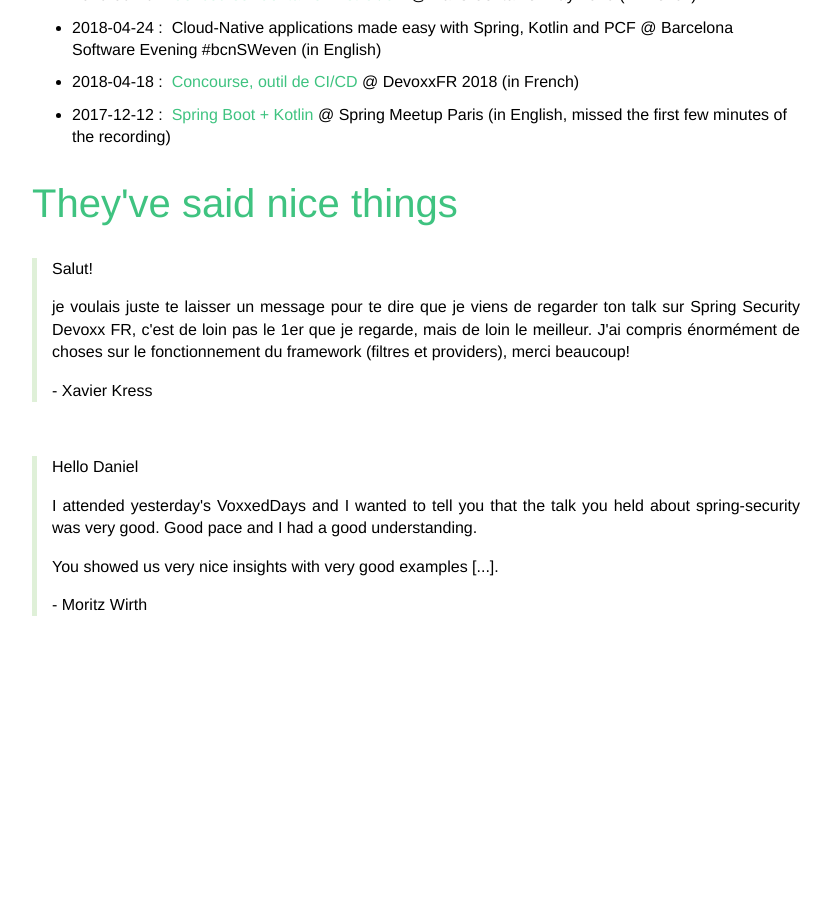
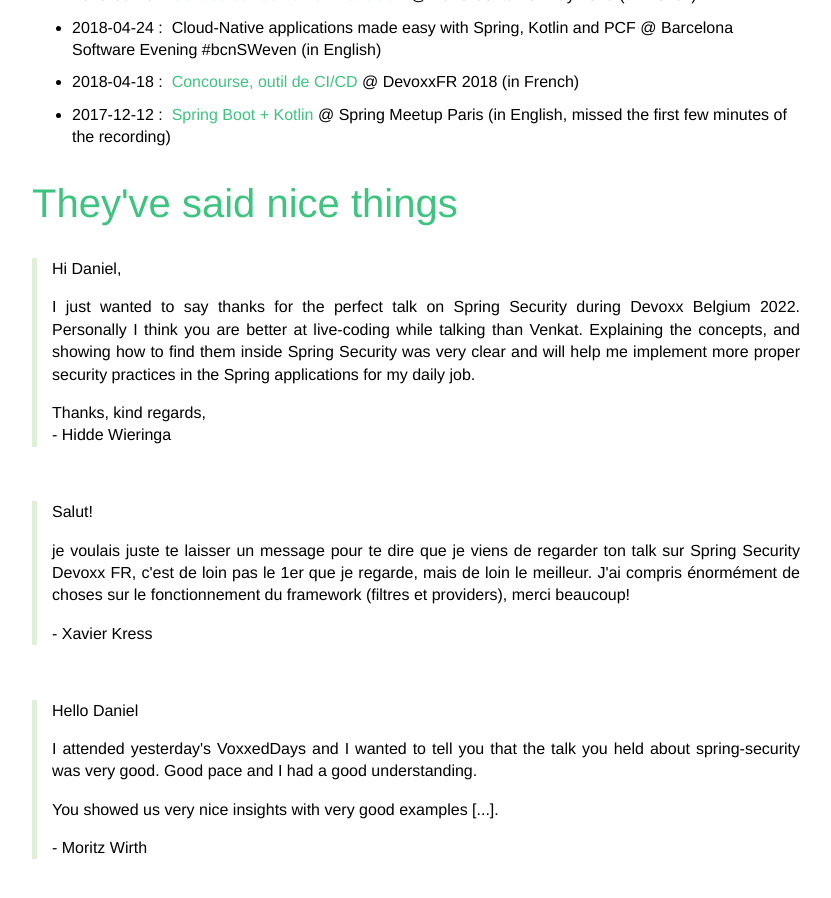
Before and after one commit to Kehrlann/kehrlann.github.io, a Jekyll site: the page built from talks.md, in a window 1280 px wide and 900 px high, scrolled down 1119 px. Shown: the whole window, without its empty margins (224-1055 px from the left). Built offline with Jekyll 4.4.1, drawn with Linux system fonts in a browser that asks for light colours; before the commit the page ends 1783 px from its top, so only the background shows below that.

Commit message:
add testimony

```diff
--- a/talks.md
+++ b/talks.md
@@ -88,6 +88,17 @@
 
 
 <div class="left-emboss">
+Hi Daniel,
+<p>
+I just wanted to say thanks for the perfect talk on Spring Security during Devoxx Belgium 2022. Personally I think you are better at live-coding while talking than Venkat. Explaining the concepts, and showing how to find them inside Spring Security was very clear and will help me implement more proper security practices in the Spring applications for my daily job.
+</p>
+Thanks, kind regards,<br>
+- Hidde Wieringa
+</div>
+
+<p>&nbsp;</p>
+
+<div class="left-emboss">
 Salut!
 <p>
 je voulais juste te laisser un message pour te dire que je viens de regarder ton talk sur Spring Security Devoxx FR,
```
